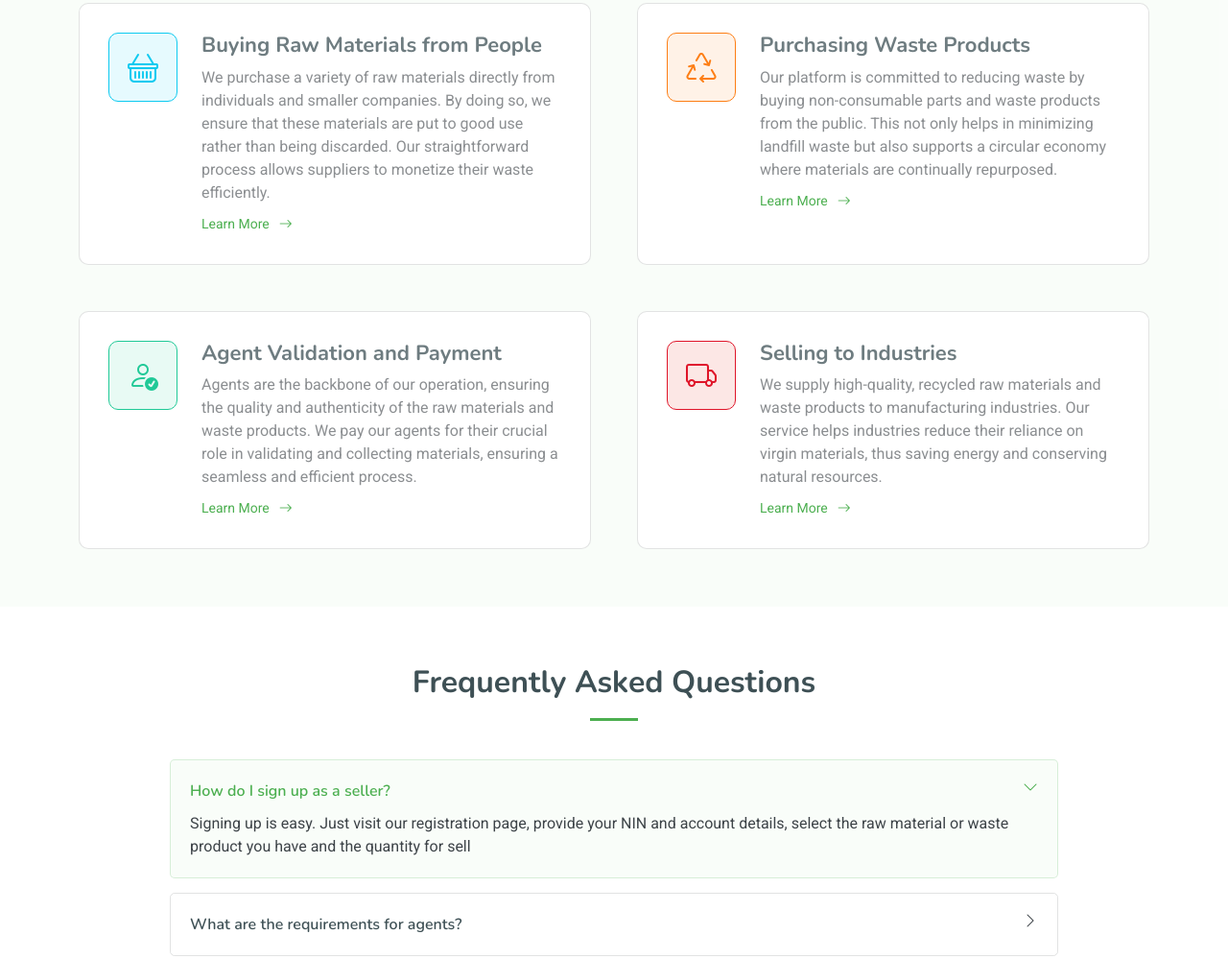
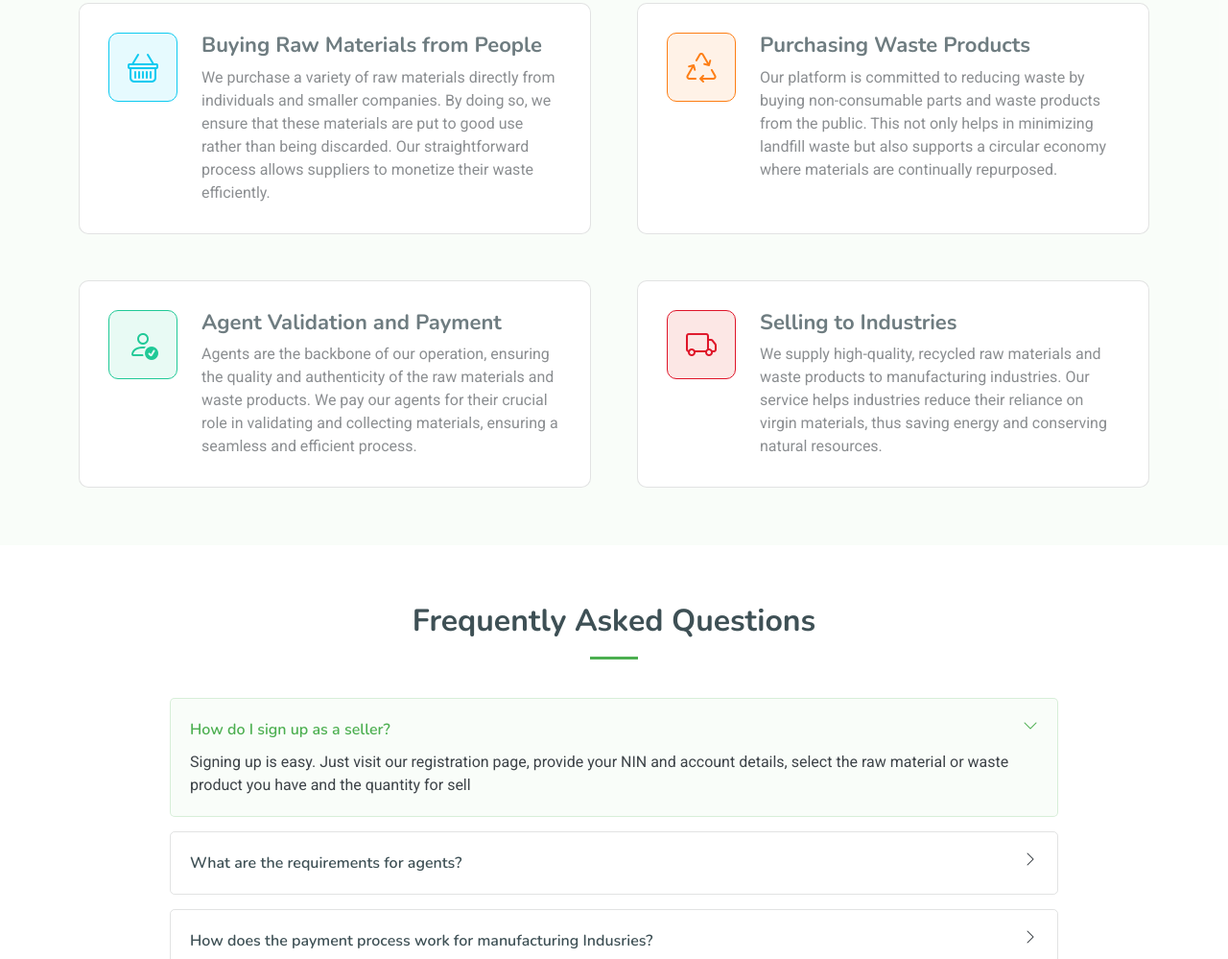
Before and after one commit to my-Jhonks/jhonks-landing-page, a plain HTML site: page index.html in a window 1280 px wide. Shown: the part 3639-4638 px from the top of the page at 96% size. Drawn offline with nearby package versions, Linux system fonts and the light colour scheme.

Commit message:
learn more commented

```diff
--- a/index.html
+++ b/index.html
@@ -583,11 +583,11 @@
                     discarded. Our straightforward process allows suppliers to
                     monetize their waste efficiently.
                   </p>
-                  <a
+                  <!-- <a
                     href="service-details.html"
                     class="read-more stretched-link"
                     >Learn More <i class="bi bi-arrow-right"></i
-                  ></a>
+                  ></a> -->
                 </div>
               </div>
             </div>
@@ -605,11 +605,11 @@
                     supports a circular economy where materials are continually
                     repurposed.
                   </p>
-                  <a
+                  <!-- <a
                     href="service-details.html"
                     class="read-more stretched-link"
                     >Learn More <i class="bi bi-arrow-right"></i
-                  ></a>
+                  ></a> -->
                 </div>
               </div>
             </div>
@@ -627,11 +627,11 @@
                     validating and collecting materials, ensuring a seamless and
                     efficient process.
                   </p>
-                  <a
+                  <!-- <a
                     href="service-details.html"
                     class="read-more stretched-link"
                     >Learn More <i class="bi bi-arrow-right"></i
-                  ></a>
+                  ></a> -->
                 </div>
               </div>
             </div>
@@ -648,11 +648,11 @@
                     industries reduce their reliance on virgin materials, thus
                     saving energy and conserving natural resources.
                   </p>
-                  <a
+                  <!-- <a
                     href="service-details.html"
                     class="read-more stretched-link"
                     >Learn More <i class="bi bi-arrow-right"></i
-                  ></a>
+                  ></a> -->
                 </div>
               </div>
             </div>
```
